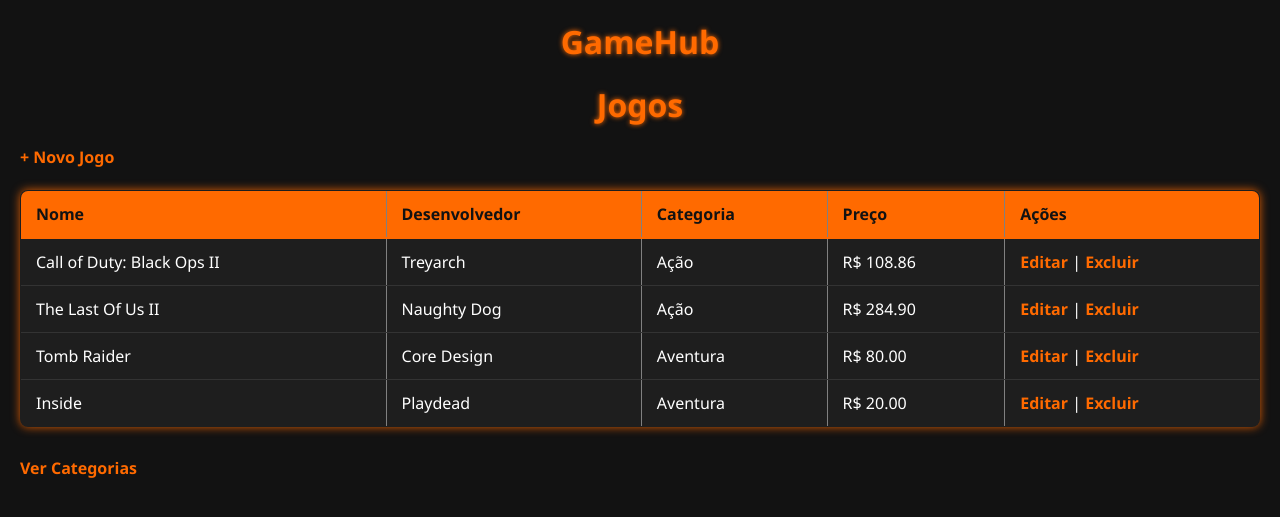
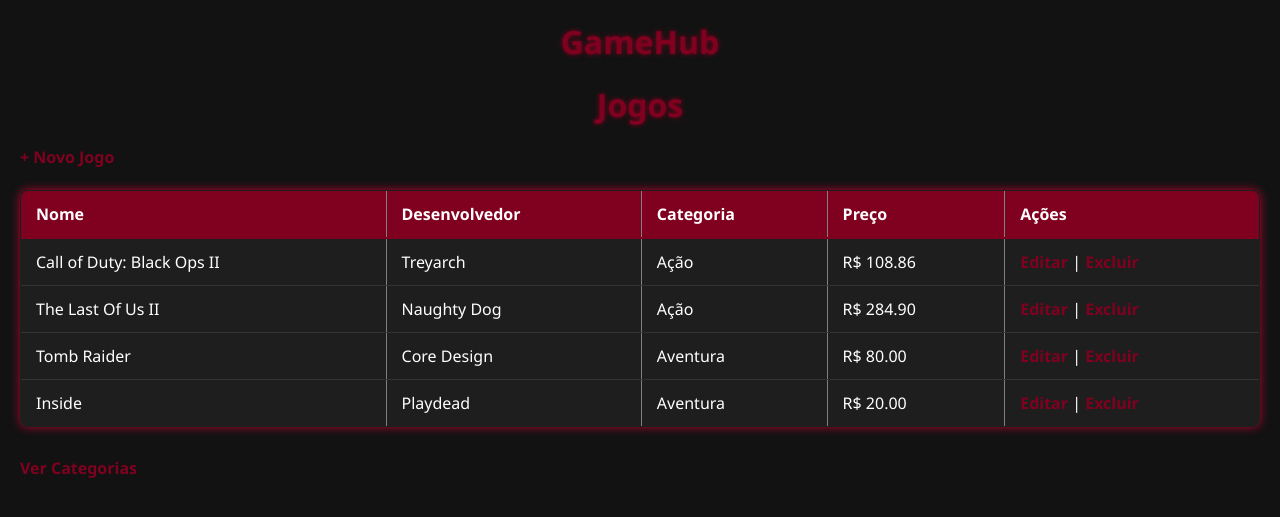
Before and after one commit to mavizinhaab/gamehub, a Flask app: page /jogos in a window 1280 px wide. Shown: the top 517 px of the page. Run offline with Flask 3, Linux system fonts and the light colour scheme; data comes from the database, SQL or seed files in the repository.

Commit message:
mudei a cor dos detalhes de laranja para vermelho

```diff
--- a/app/static/styles.css
+++ b/app/static/styles.css
@@ -6,55 +5,49 @@
   font-family: 'Segoe UI', Tahoma, Geneva, Verdana, sans-serif;
 }
 
-
 body {
   background-color: #121212;
   color: #ffffff;
   padding: 20px;
 }
 
-
 h1, h2, h3 {
-  color: #ff6a00;
+  color: #800020;
   margin-bottom: 20px;
-  text-shadow: 0 0 5px #ff6a00;
+  text-shadow: 0 0 5px #800020;
   text-align: center;
 }
 
-
 a {
-  color: #ff6a00;
+  color: #800020;
   text-decoration: none;
   font-weight: 600;
   transition: color 0.3s ease;
 }
 
 a:hover {
-  color: #ffa040;
+  color: #b03060;
   text-decoration: underline;
 }
-
 
 table {
   width: 100%;
   border-collapse: collapse;
   margin-bottom: 30px;
-  box-shadow: 0 0 10px rgba(255, 106, 0, 0.842);
+  box-shadow: 0 0 10px rgb(182, 6, 50);
   background-color: #1e1e1e;
   border-radius: 8px;
   overflow: hidden;
 }
 
-
 thead th {
-  background-color: #ff6a00;
-  color: #121212;
+  background-color: #800020;
+  color: #ffffff;
   padding: 12px 15px;
   text-align: left;
   font-weight: 700;
-  border-bottom: 2px solid #ff6a00;
+  border-bottom: 2px solid #800020;
 }
-
 
 tbody tr {
   border-bottom: 1px solid #333;
```
Also changed, not shown: other parts of app/static/styles.css (+45 -12 lines).
